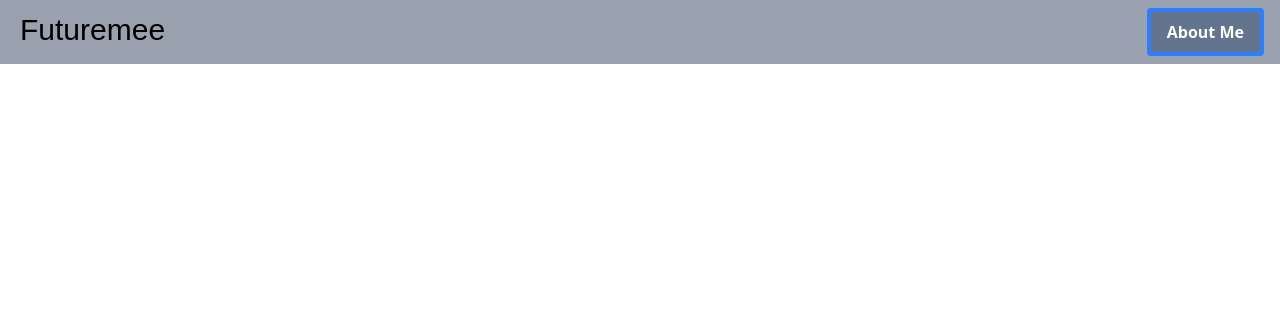
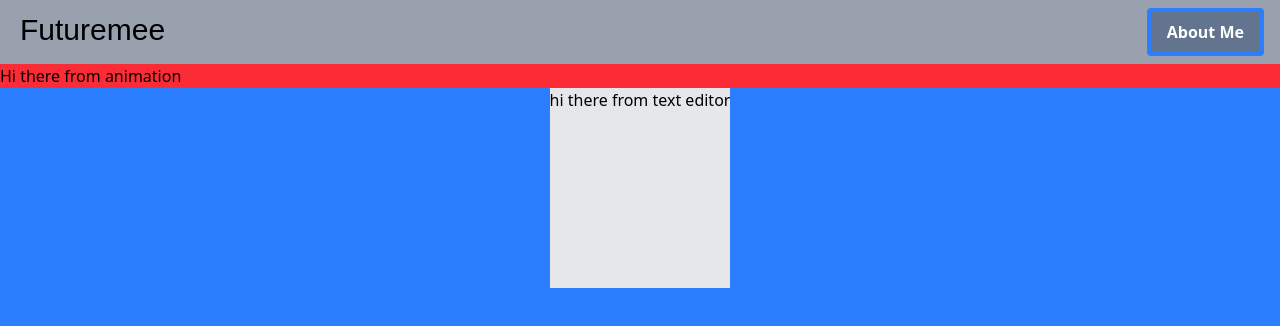
Before and after one commit to ktauqeer04/client-futuremee, a React (Vite) app: page / in a window 1280 px wide. Shown: the top 326 px of the page. Built offline with nearby package versions, Linux system fonts and the light colour scheme; a web font is replaced by a local one.

Commit message:
some div changes

```diff
--- a/src/App.tsx
+++ b/src/App.tsx
@@ -1,5 +1,9 @@
-import './App.css'
-import { Appbar } from './components/Appbar'
+import './App.css';
+import Appbar from './components/Appbar';
+import TextEditor from './components/TextEditor';
+import Animation from './components/Animation';
+
+
 
 function App() {
 
@@ -10,9 +14,16 @@ function App() {
         <Appbar />
       </div>
 
+      <div className='bg-red-500'>
+        <Animation />
+      </div>
+
       <div>
+        <div className='flex justify-center bg-blue-500 h-screen'>
+          <TextEditor />
+        </div>
+      </div>
 
-      </div>
 
     </div>
   )
--- /dev/null
+++ b/src/components/Animation.tsx
@@ -0,0 +1,7 @@
+const Animation = () => {
+    return <div>
+        Hi there from animation
+    </div>
+}
+
+export default Animation;
--- a/src/components/Appbar.tsx
+++ b/src/components/Appbar.tsx
@@ -1,4 +1,4 @@
-export const Appbar = () => {
+const Appbar = () => {
     return <div className="flex justify-between pr-4 pt-2 pl-4 h-16 bg-gray-400">
         <div className="h-9 p-1">
             <h3 className="font-display text-3xl">
@@ -12,3 +12,5 @@ export const Appbar = () => {
         </div>
     </div>
 }
+
+export default Appbar;
--- /dev/null
+++ b/src/components/TextEditor.tsx
@@ -0,0 +1,8 @@
+const TextEditor = () => {
+    return <div className="h-50 bg-gray-200">
+        hi there from text editor
+    </div>
+}
+
+
+export default TextEditor;
```
